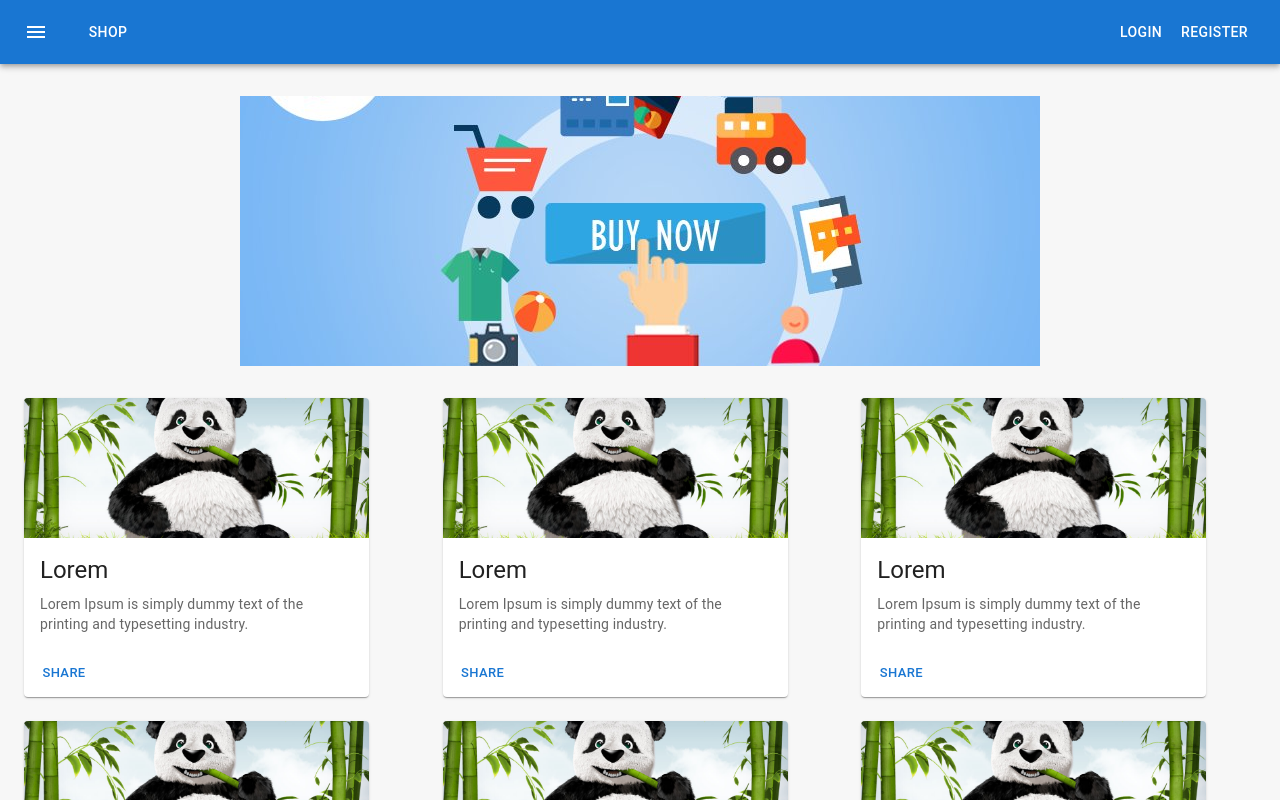
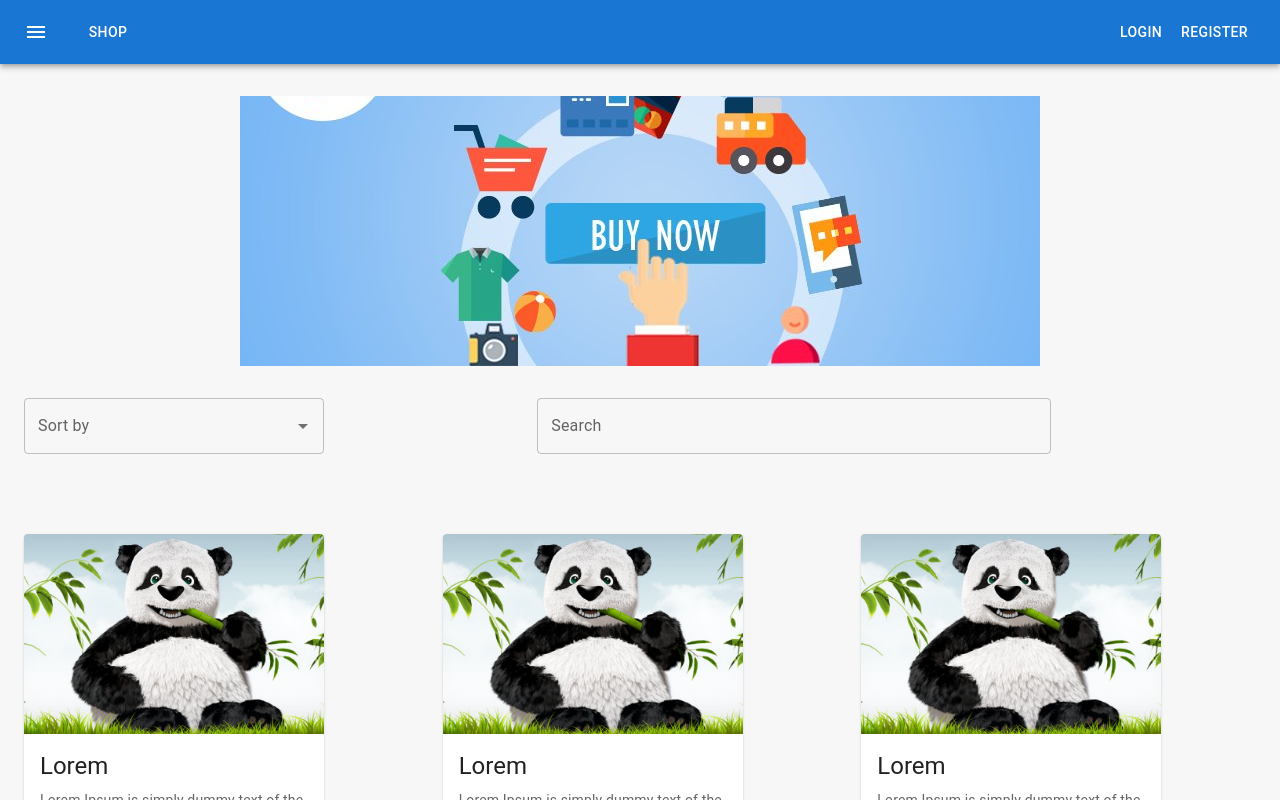
Before and after one commit to Mihai405/Programare-Web, a React (Create React App) app: page / in a window 1280 px wide. Shown: the top 800 px of the page. Built offline with nearby package versions, Linux system fonts and the light colour scheme.

Commit message:
Sort and SearchBox on Shop Page

```diff
--- a/src/Shop/ProductCard.js
+++ b/src/Shop/ProductCard.js
@@ -11,11 +11,11 @@ import photo from './image.jpg'
 export function ProductCard() {
   return (
     <Grid item xs={4}>
-    <Card sx={{ maxWidth: 345 }}>
+    <Card sx={{ maxWidth: 300 }}>
       <CardActionArea>
         <CardMedia
           component="img"
-          height="140"
+          height="200"
           image={photo}
           alt="panda"
         />
--- a/src/Shop/Shop.js
+++ b/src/Shop/Shop.js
@@ -2,8 +2,7 @@ import { ProductCard } from "./ProductCard";
 import Grid from "@mui/material/Grid";
 import Container from "@mui/material/Container";
 import Box from "@mui/material/Box";
-import Paper from "@mui/material/Paper";
-import { Typography } from "@mui/material";
+import { Autocomplete, TextField } from "@mui/material";
 import photo from "./shopPoster.png";
 
 export function Shop() {
@@ -23,7 +22,21 @@ export function Shop() {
             height: "270px",
           }}
         />
-        <Grid container item spacing={3}>
+        <Grid container sx={{mb:10}}>
+          <Grid item xs={5}>
+              <Autocomplete
+          disablePortal
+          id="combo-box-demo"
+          options={["A-Z","Z-A","price Low-High","price High-Low"]}
+          sx={{ width: 300 }}
+          renderInput={(params) => <TextField {...params} label="Sort by" />}
+        />
+          </Grid>
+          <Grid item xs={5}>
+          <TextField  fullWidth id="outlined-basic" label="Search" variant="outlined" />
+          </Grid>
+        </Grid>
+        <Grid container spacing={3}>
           {items.map((item) => (
             <ProductCard key={item} />
           ))}
```
